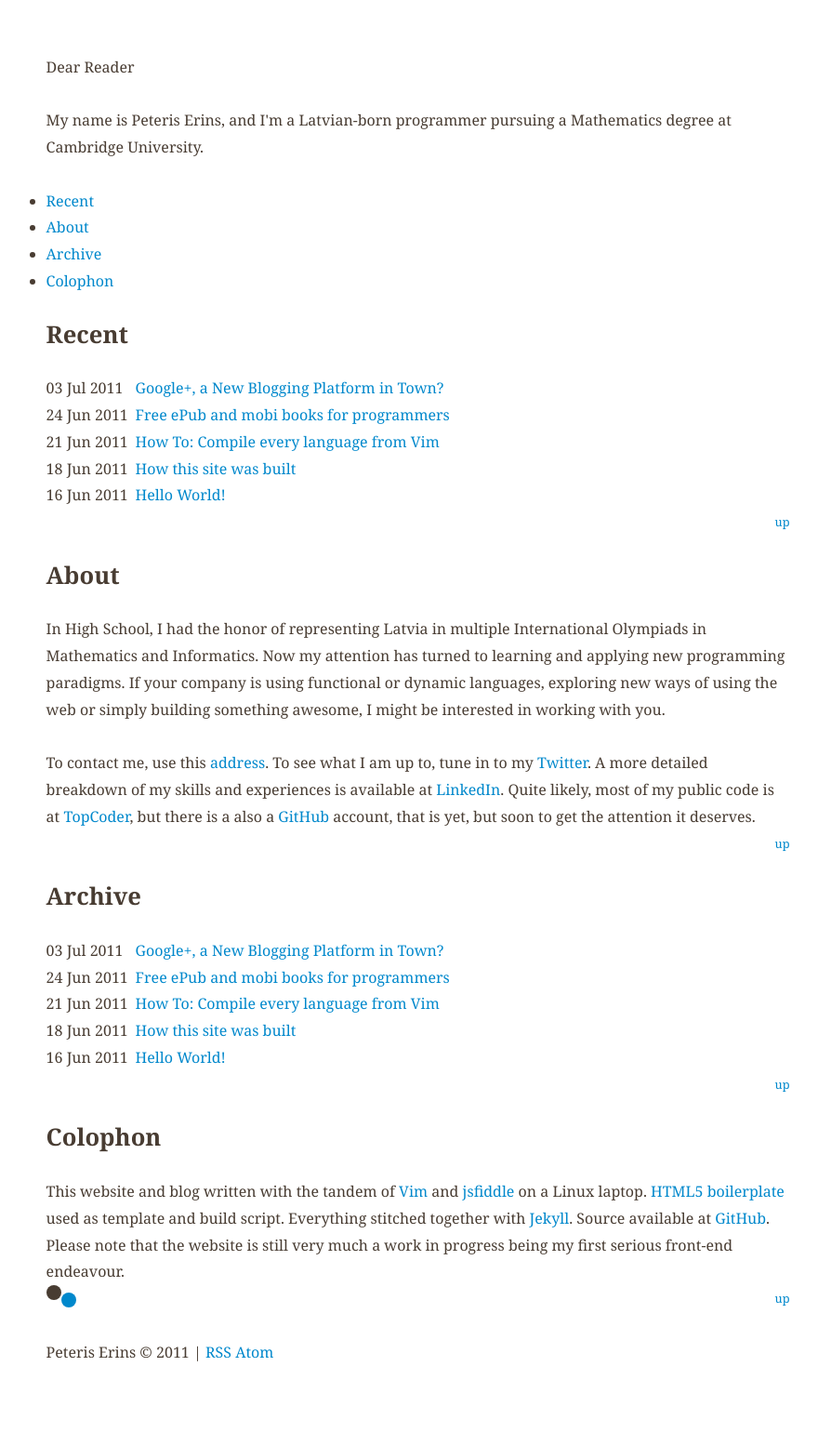
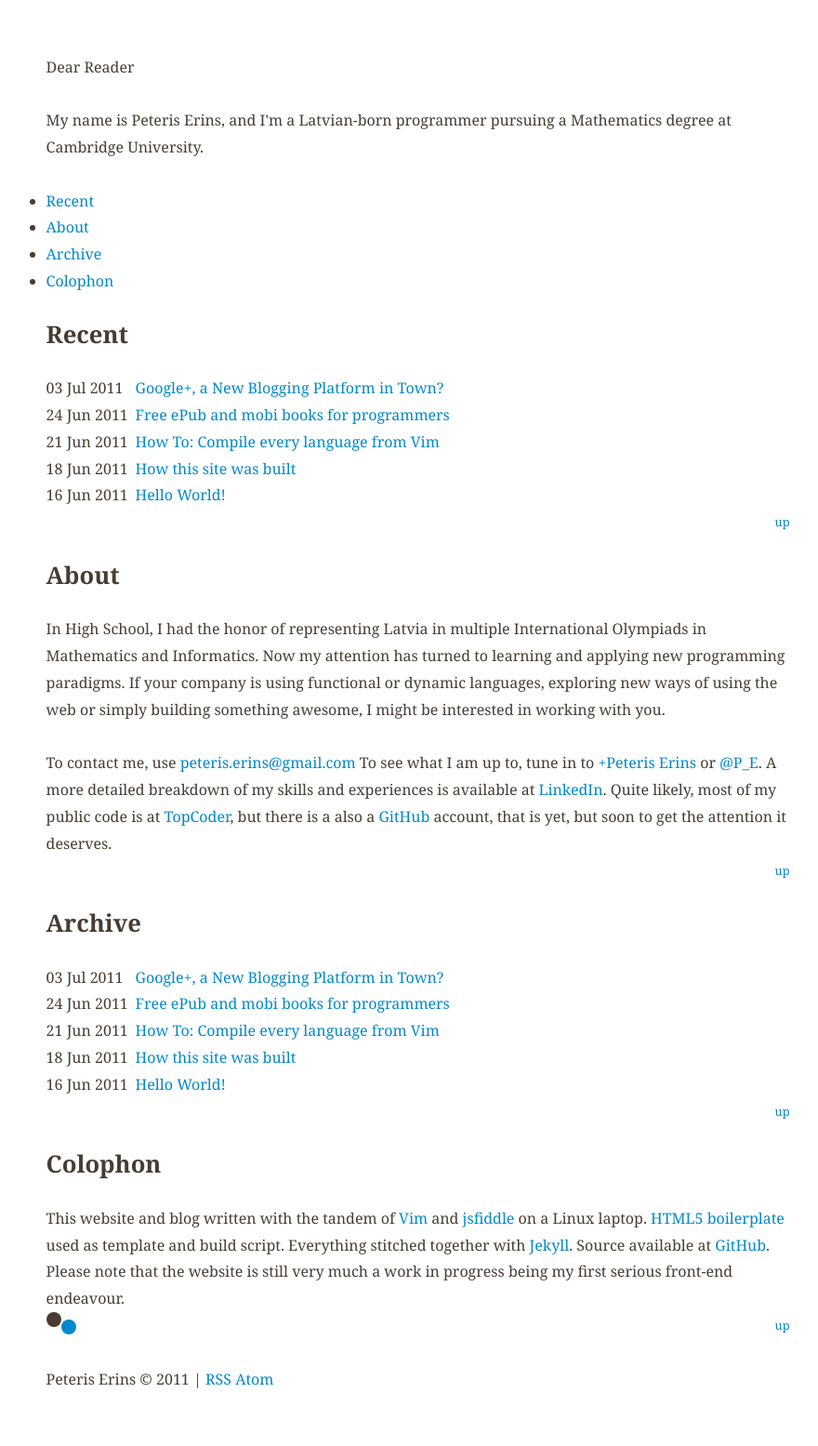
Before and after one commit to Pet3ris/peteriserins.com, a Jekyll site: the page built from index.html, in a window 1280 px wide. Shown: the whole page at 93% size, without its empty margins (8-888 px from the left). Built offline with Jekyll 4.4.1, drawn with Linux system fonts in a browser that asks for light colours; nearby versions of some CDN libraries; Markdown is read by kramdown in place of the engine named in the settings; comment, search, counter and statistics services are not loaded; before the commit the page ends 1526 px from its top, so only the background shows below that.

Commit message:
escaped e-mail

```diff
--- a/index.html
+++ b/index.html
@@ -42,9 +42,9 @@
     awesome, I might be interested in working with you.
 </p>
 <p>
-    To contact me, use this
-    <a href="mailto:peteris.erins@gmail.com">address</a>. To see what I
-    am up to, tune in to my <a href="http://twitter.com/P_E">Twitter</a>.
+    To contact me, use <a href="&#109;&#x61;&#x69;&#108;&#116;&#111;:&#112;&#101;&#x74;&#x65;&#114;i&#115;&#x2E;&#x65;&#x72;&#105;&#110;&#115;&#64;&#103;&#109;&#x61;&#105;&#x6C;&#x2E;&#99;&#x6F;&#x6D;">&#112;&#101;&#x74;&#x65;&#114;i&#115;&#x2E;&#x65;&#x72;&#105;&#110;&#115;&#64;&#103;&#109;&#x61;&#105;&#x6C;&#x2E;&#99;&#x6F;&#x6D;</a>
+    To see what I am up to, tune in to <a href="http://peteriserins.com/+">+Peteris Erins</a> or
+    <a href="http://twitter.com/P_E">@P_E</a>.
     A more detailed breakdown of my skills and experiences is available
     at <a href="http://linkedin.com/in/peteriserins">LinkedIn</a>.
     Quite likely, most of my public code is at
```
Also changed, not shown: 1 other file.
